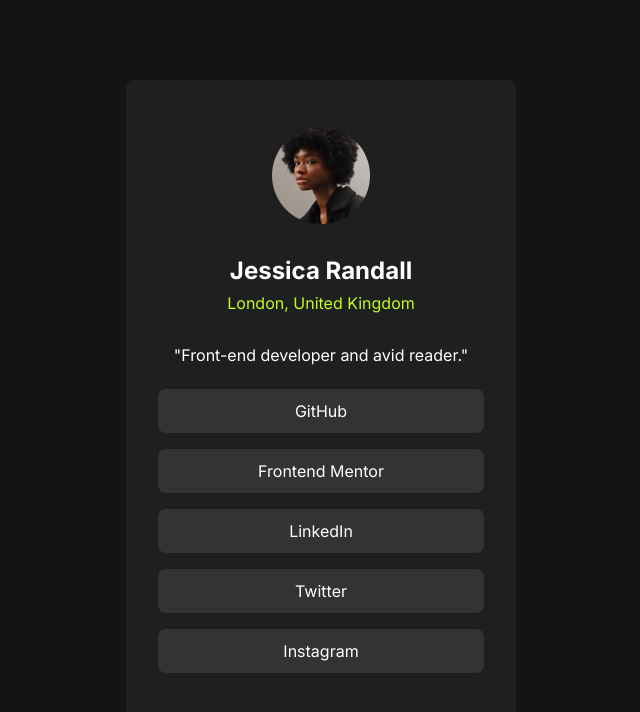
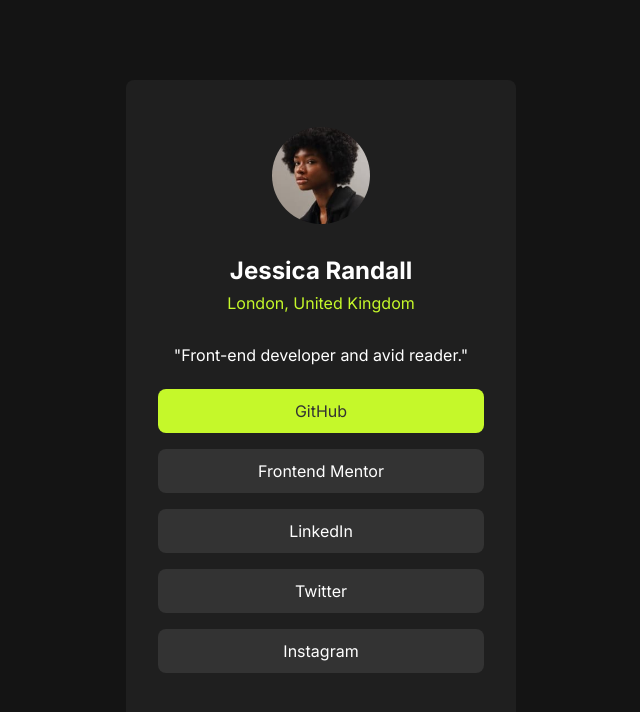
Before and after one commit to Ahmedq02/Social-Links-Profile, a plain HTML site: page social-links-profile-main/index.html in a window 1280 px wide. In both pictures the pointer is over the item "GitHub". Shown: the whole page, without its empty margins (319-959 px from the left). Drawn offline with Linux system fonts and the light colour scheme.

Commit message:
added active states

```diff
--- a/social-links-profile-main/styles.css
+++ b/social-links-profile-main/styles.css
@@ -61,6 +61,12 @@
     margin: 0.5rem;
     padding: 0.75rem;
     border-radius: 0.5rem;
+    transition: all 0.3s ease-in-out;
+}
+
+ul li:hover {
+    background-color: hsl(75, 94%, 57%);
+    color: hsl(0, 0%, 20%);;
 }
 
 .location {
```
